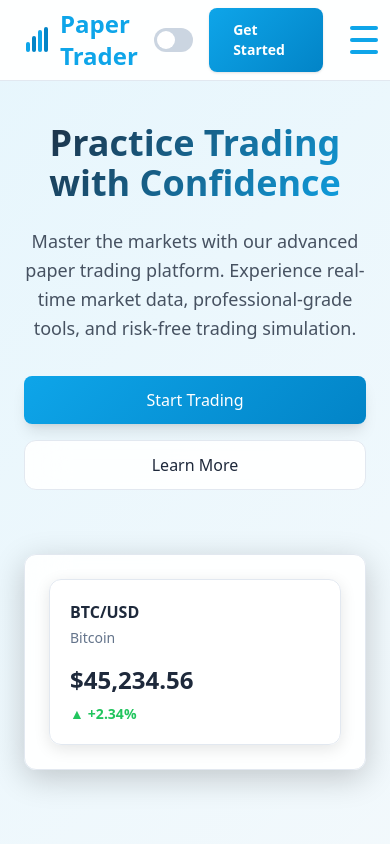
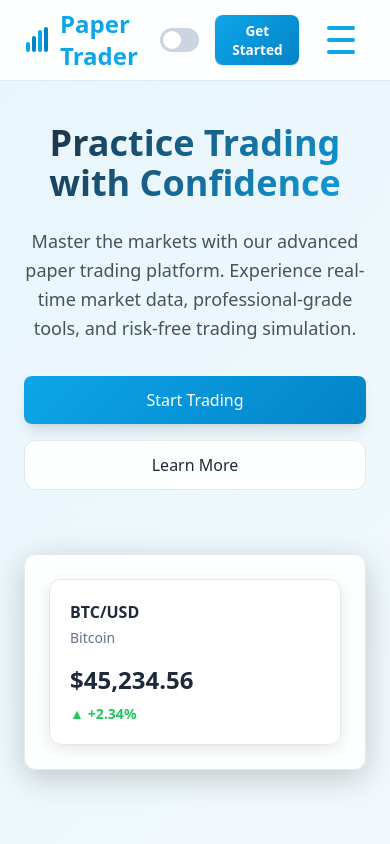
Before and after one commit to jeremiah-olisa/paper-trade, a website built with Vite: page index.html in a window 390 px wide. Shown: the top 844 px of the page. Built offline with nearby package versions, Linux system fonts and the light colour scheme.

Commit message:
Add responsive button styles in style.css for screens under 400px, enhancing mobile usability and accessibility.

```diff
--- a/src/style.css
+++ b/src/style.css
@@ -524,3 +524,14 @@ input:checked + .theme-slider:before {
 .show-mobile {
   @apply block md:hidden;
 }
+
+@media (max-width: 400px) {
+  .btn,
+  .btn-primary,
+  .btn-secondary {
+    @apply text-center;
+    padding: 6px 10px;
+    font-size: 0.85rem;
+    min-width: 0;
+  }
+}
```
